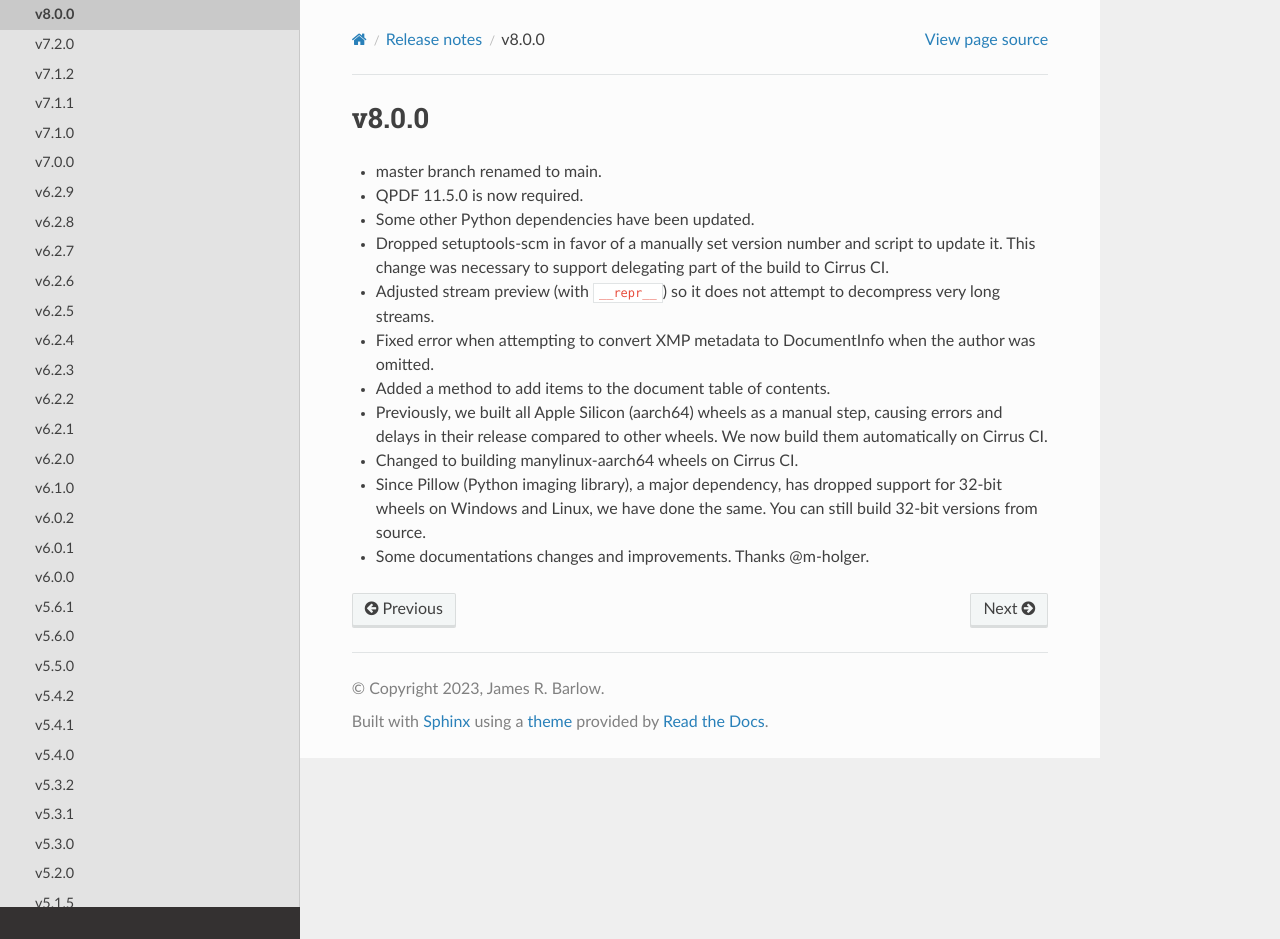
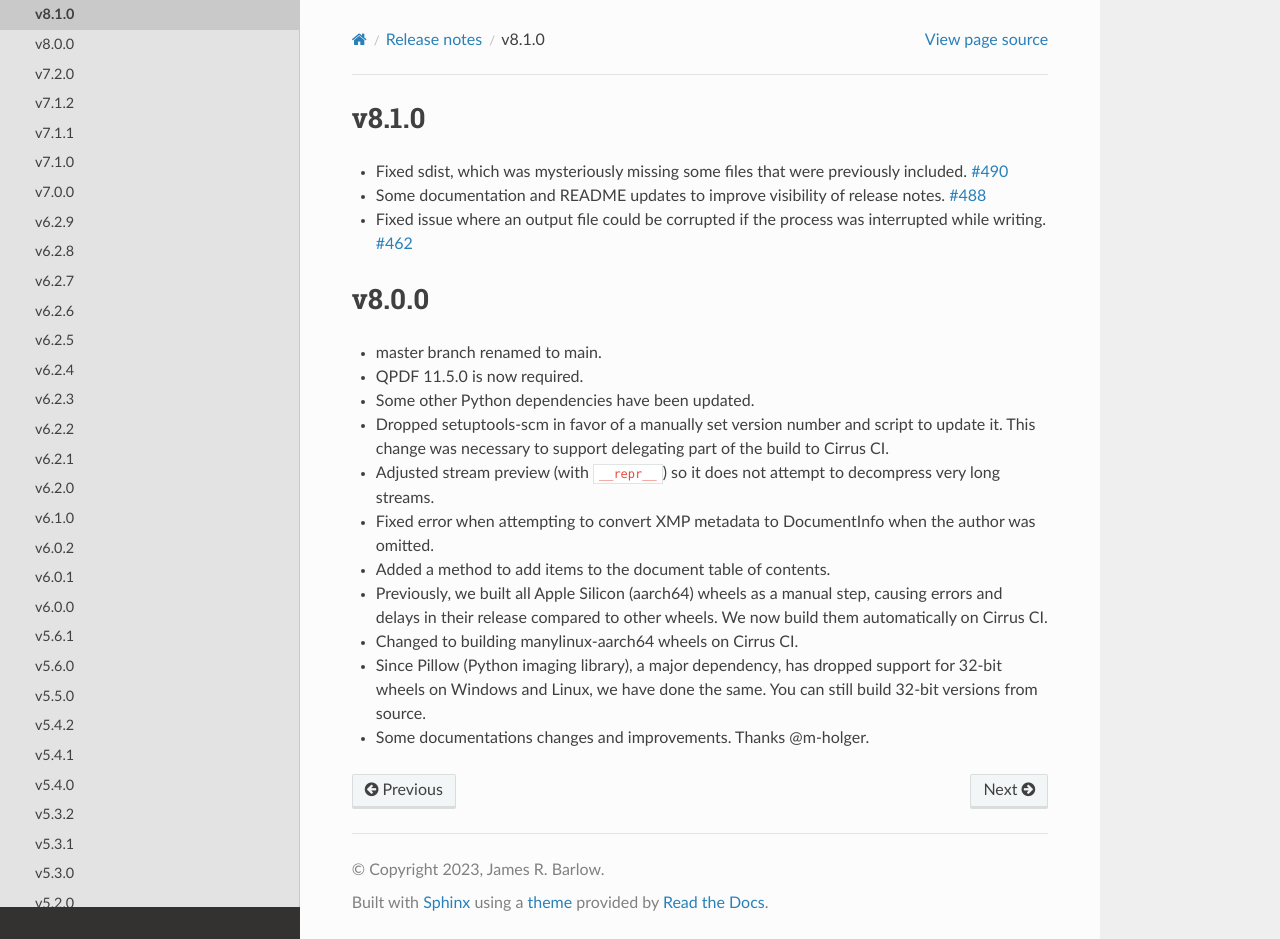
Before and after one commit to pikepdf/pikepdf, a Sphinx documentation site: the page built from docs/releasenotes/version8.rst, in a window 1280 px wide and 939 px high. Built offline with Sphinx 7.4.7 and the Read the Docs theme 2.0.0, drawn with Linux system fonts in a browser that asks for light colours.

Commit message:
v8.1.0 release notes

```diff
--- a/docs/releasenotes/version8.rst
+++ b/docs/releasenotes/version8.rst
@@ -1,3 +1,10 @@
+v8.1.0
+======
+
+- Fixed sdist, which was mysteriously missing some files that were previously included. :issue:`490`
+- Some documentation and README updates to improve visibility of release notes. :issue:`488`
+- Fixed issue where an output file could be corrupted if the process was interrupted while writing. :issue:`462`
+
 v8.0.0
 ======
 
```
